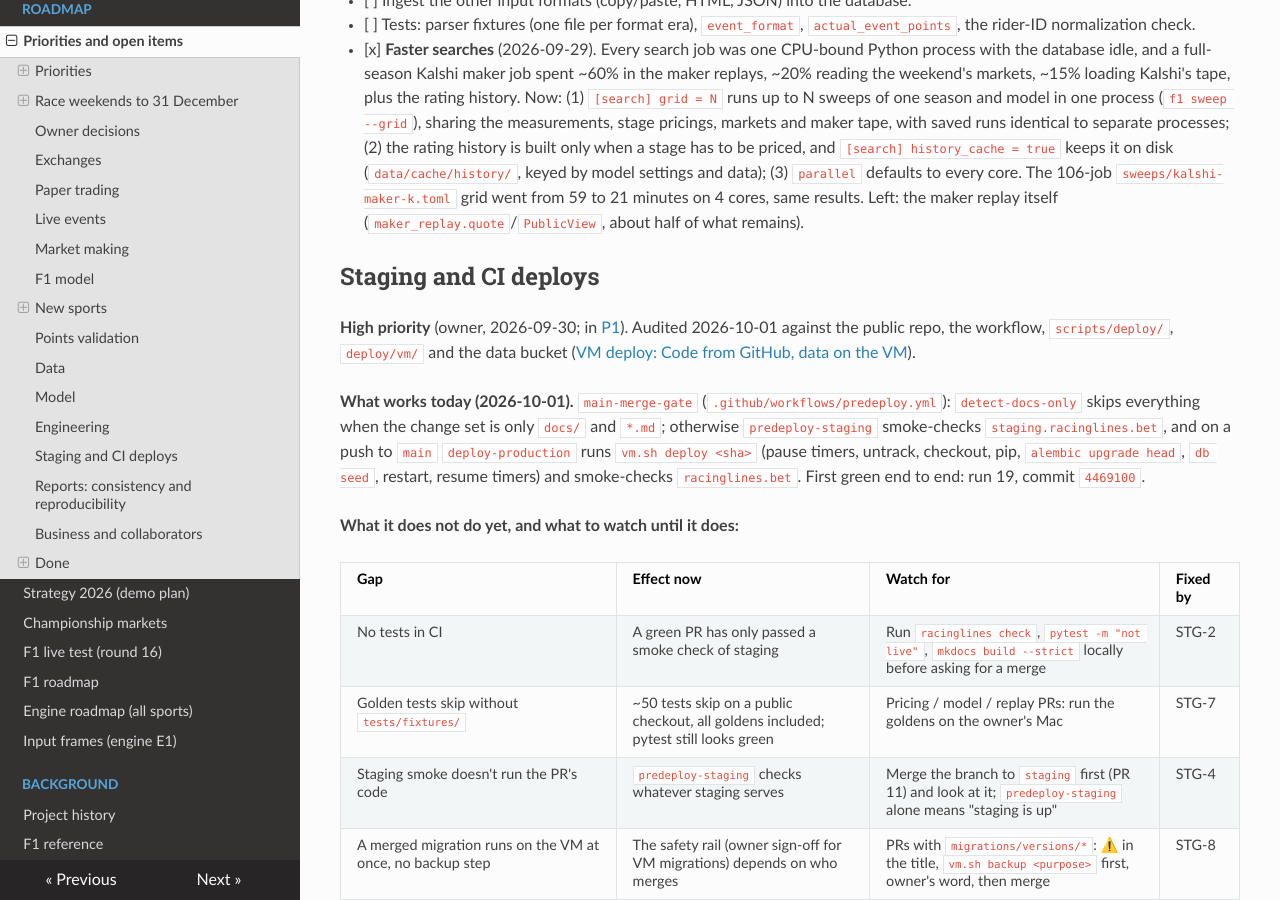
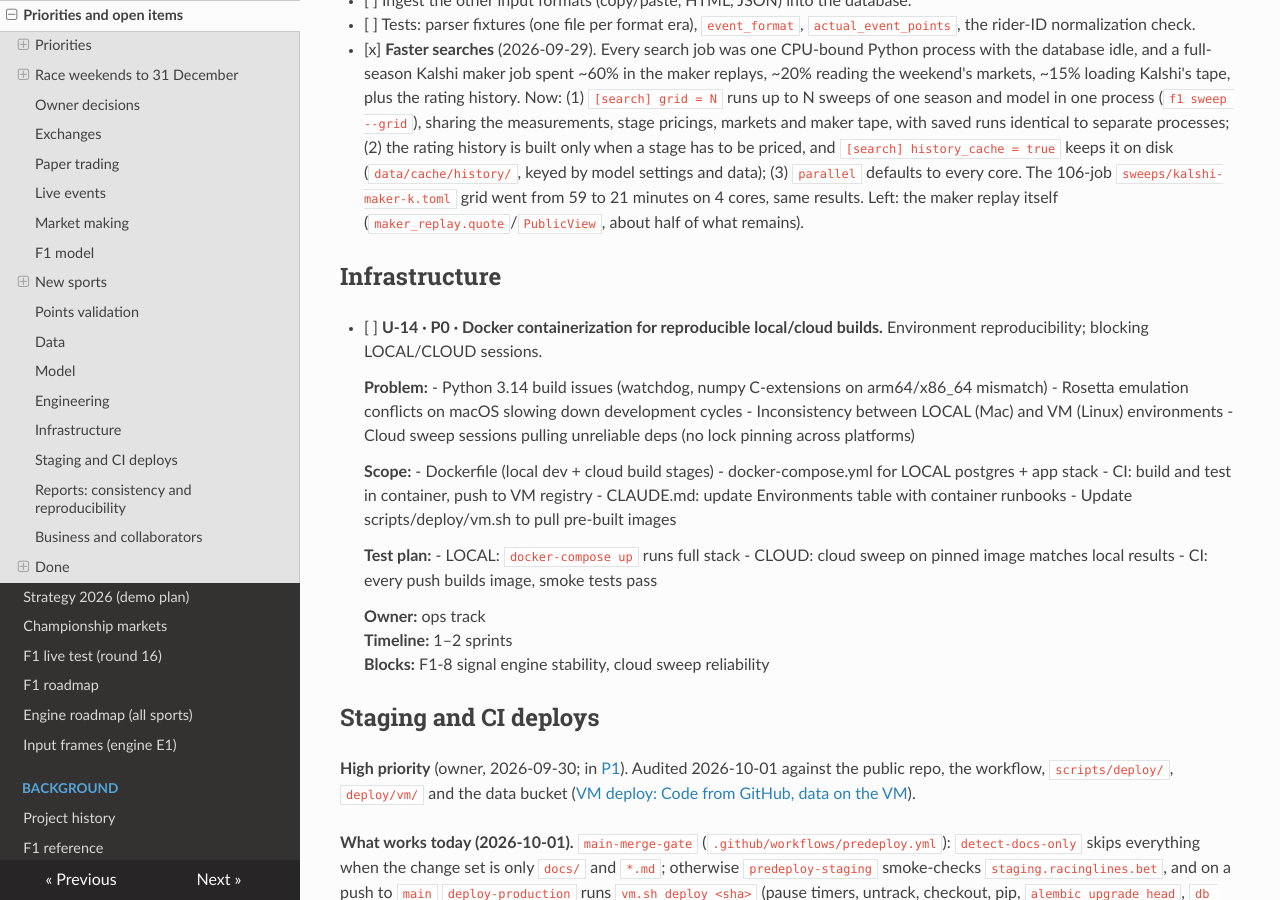
Before and after one commit to lalligagger/racinglines-public, an MkDocs documentation site: the page built from docs/todo.md, in a window 1280 px wide and 900 px high, scrolled down 14109 px. Built offline with MkDocs 1.6.1, drawn with Linux system fonts in a browser that asks for light colours; nearby versions of some CDN libraries.

Commit message:
docs: Add Docker containerization (U-14, P0) to infrastructure roadmap
Addresses Python 3.14 watchdog/numpy build issues, Rosetta arm64/x86 conflicts on macOS, and cloud sweep environment reproducibility. Timeline: 1-2 sprints. Blocks F1-8 signal stability and F1-9 exchange connectivity work.

Decision log entry reflects priority as of 2026-10-06.

```diff
--- a/docs/todo.md
+++ b/docs/todo.md
@@ -549,6 +549,32 @@ Downhill model.
       The 106-job `sweeps/kalshi-maker-k.toml` grid went from 59 to 21 minutes on 4 cores, same results.
       Left: the maker replay itself (`maker_replay.quote`/`PublicView`, about half of what remains).
 
+## Infrastructure
+
+- [ ] **U-14 · P0 · Docker containerization for reproducible local/cloud builds.** Environment reproducibility; blocking LOCAL/CLOUD sessions.
+
+      **Problem:**
+      - Python 3.14 build issues (watchdog, numpy C-extensions on arm64/x86_64 mismatch)
+      - Rosetta emulation conflicts on macOS slowing down development cycles
+      - Inconsistency between LOCAL (Mac) and VM (Linux) environments
+      - Cloud sweep sessions pulling unreliable deps (no lock pinning across platforms)
+
+      **Scope:**
+      - Dockerfile (local dev + cloud build stages)
+      - docker-compose.yml for LOCAL postgres + app stack
+      - CI: build and test in container, push to VM registry
+      - CLAUDE.md: update Environments table with container runbooks
+      - Update scripts/deploy/vm.sh to pull pre-built images
+
+      **Test plan:**
+      - LOCAL: `docker-compose up` runs full stack
+      - CLOUD: cloud sweep on pinned image matches local results
+      - CI: every push builds image, smoke tests pass
+
+      **Owner:** ops track
+      **Timeline:** 1–2 sprints
+      **Blocks:** F1-8 signal engine stability, cloud sweep reliability
+
 ## Staging and CI deploys
 
 **High priority** (owner, 2026-09-30; in [P1](#priorities)). Audited 2026-10-01 against the public repo, the
```
Also changed, not shown: docs/f1-roadmap.md (+1 -0 lines).
